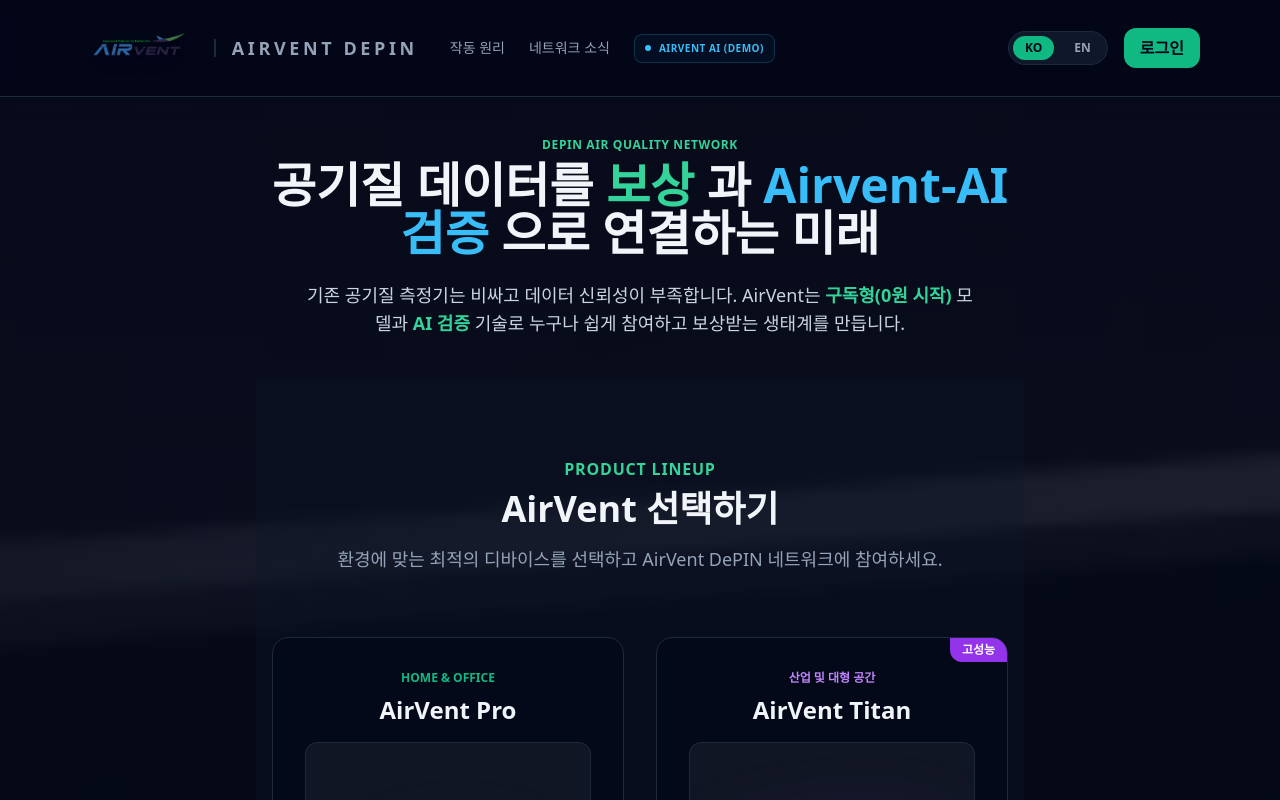
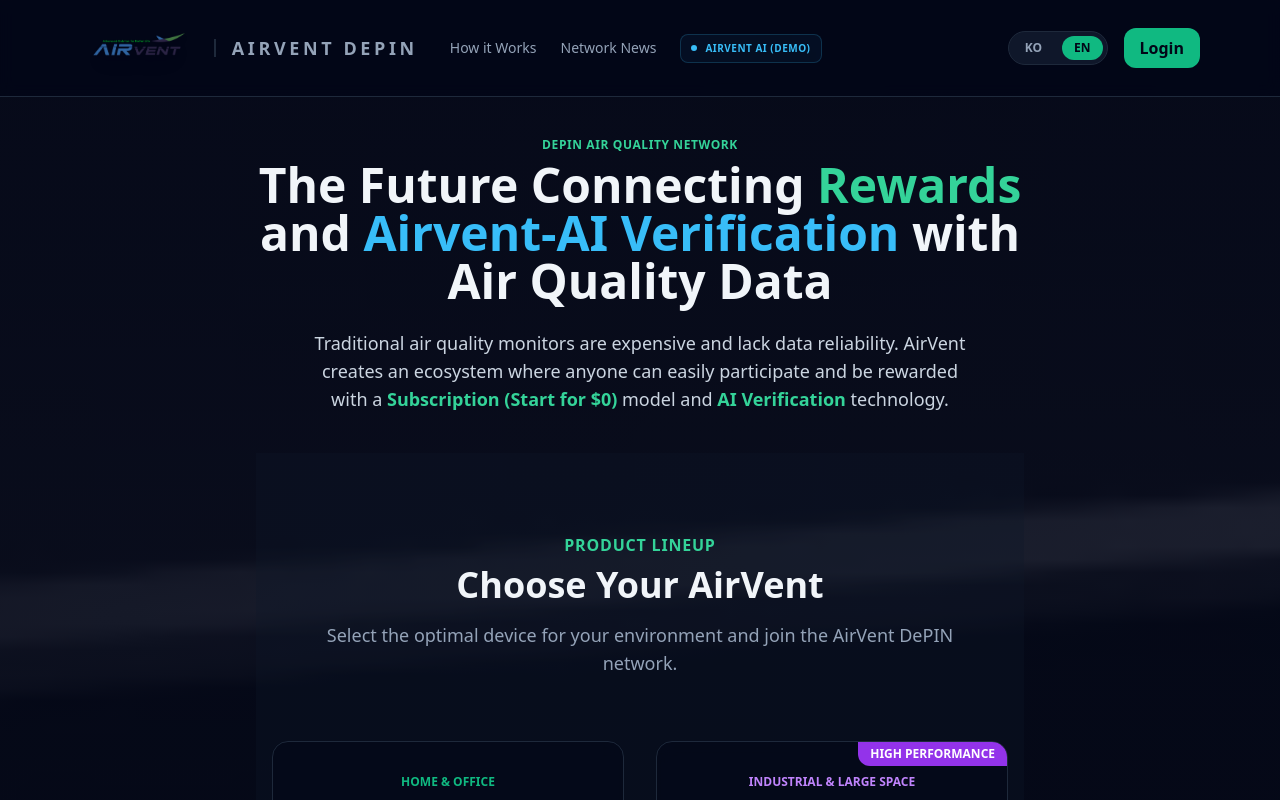
Before and after one commit to yhkdw/Airvent-codex, a React (Vite) app in the folder dashboard/: page / in a window 1280 px wide. Shown: the top 800 px of the page. Built offline with nearby package versions, Linux system fonts and the light colour scheme; what @solana/web3.js would draw is missing.

Commit message:
feat: set English as default language

```diff
--- a/dashboard/src/pages/LandingPage.tsx
+++ b/dashboard/src/pages/LandingPage.tsx
@@ -6,7 +6,7 @@
 const isLocal: boolean = window.location.hostname === "localhost" || window.location.hostname === "127.0.0.1";
 
 export default function LandingPage() {
-  const [lang, setLang] = useState<"ko" | "en">("ko");
+  const [lang, setLang] = useState<"ko" | "en">("en");
 
   const t: Record<string, any> = {
     ko: {
```
